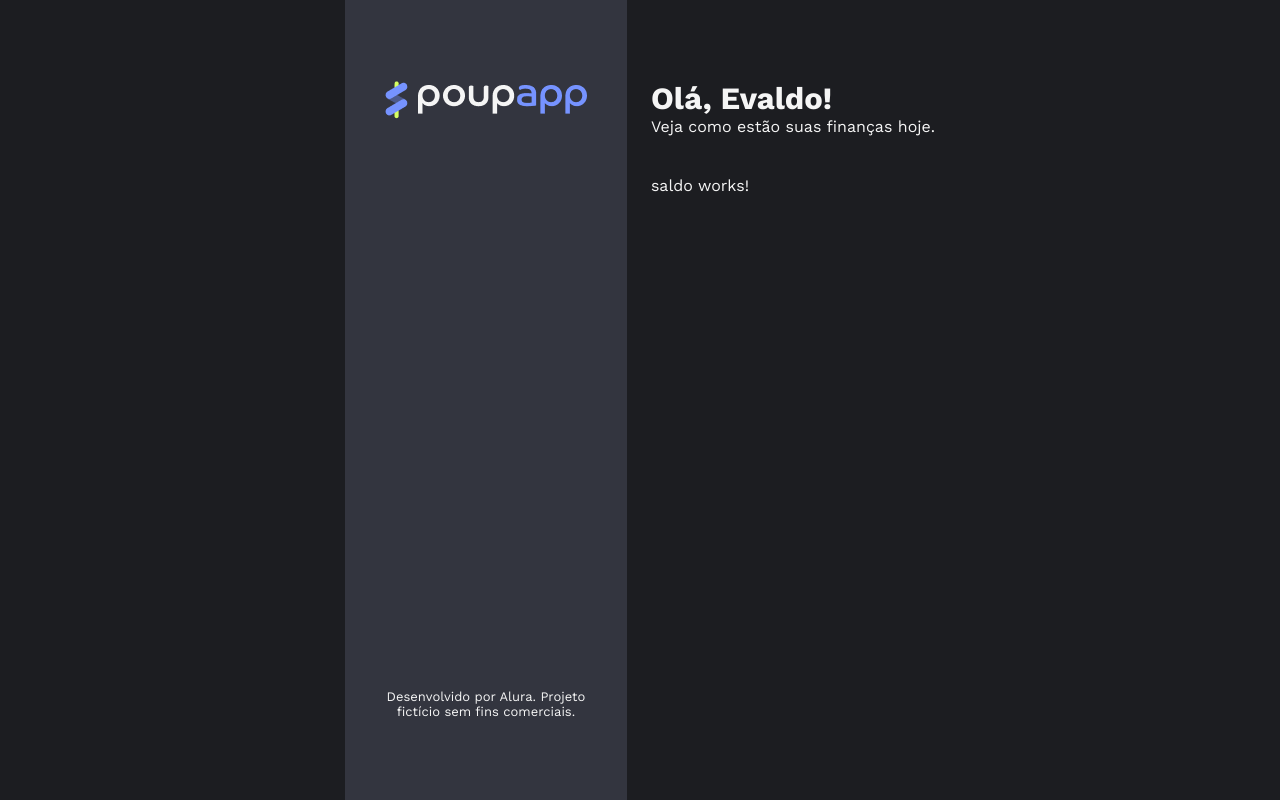
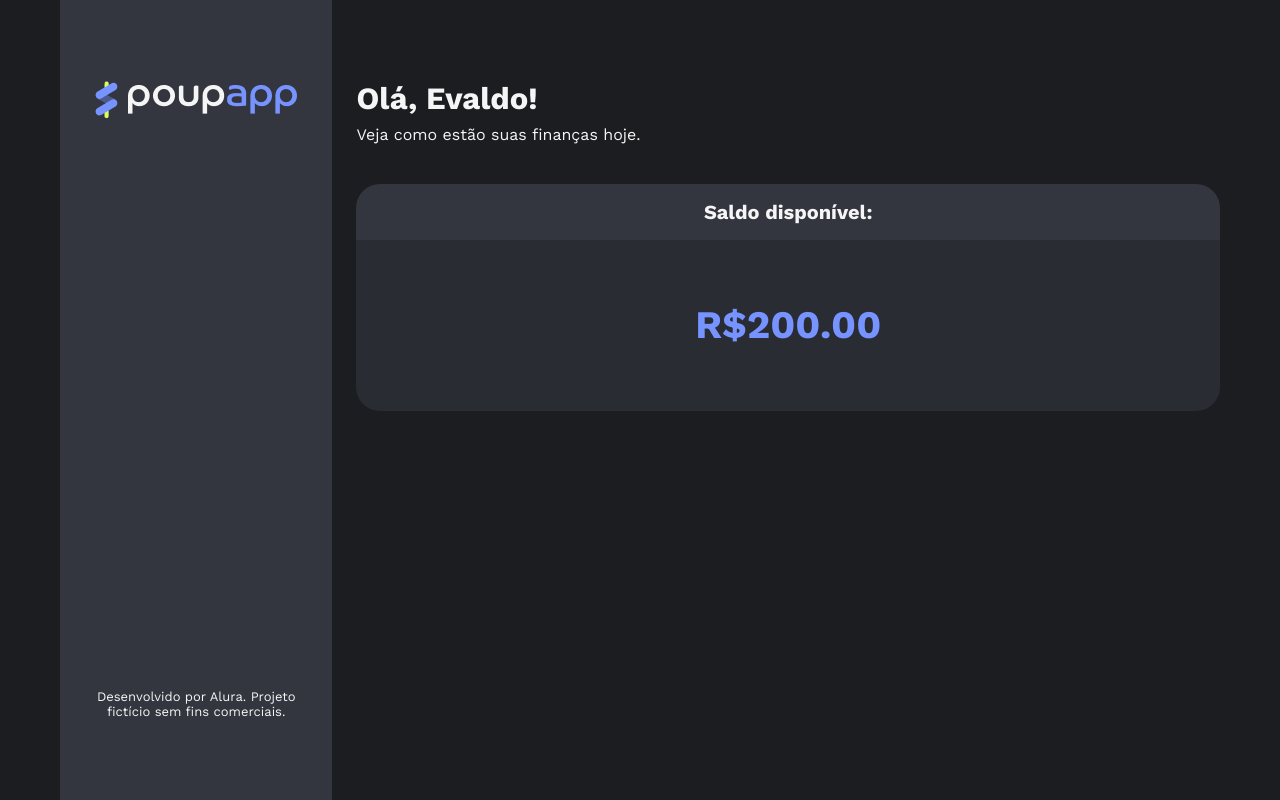
Before and after one commit to antonio-evaldo/4457-angular-19-curso-3-projeto, an Angular app: page / in a window 1280 px wide. Built offline with nearby package versions, Linux system fonts and the light colour scheme.

Commit message:
feat: desenvolve componente `Saldo` e ajusta CSS de outros

```diff
--- a/angular.json
+++ b/angular.json
@@ -115,6 +115,9 @@
             "scripts": []
           }
         }
+      },
+      "i18n": {
+        "sourceLocale": "pt"
       }
     }
   },
--- a/src/app/app.component.css
+++ b/src/app/app.component.css
@@ -1,13 +1,19 @@
 .app {
   min-height: 100vh;
+  padding: 0 3.75rem;
 
   display: flex;
   justify-content: center;
   gap: 1.5rem;
 }
 
+.barra-lateral {
+  flex-basis: 17.625rem;
+}
+
 .conteudo-principal {
   padding-top: 5rem;
+  flex-basis: 55.875rem;
 
   display: flex;
   flex-direction: column;
--- a/src/app/app.component.html
+++ b/src/app/app.component.html
@@ -1,5 +1,5 @@
 <div class="app">
-  <app-barra-lateral />
+  <app-barra-lateral class="barra-lateral" />
   <main class="conteudo-principal">
     <app-apresentacao />
     <app-saldo />
--- a/src/app/componentes/apresentacao/apresentacao.component.css
+++ b/src/app/componentes/apresentacao/apresentacao.component.css
@@ -1,3 +1,9 @@
+.apresentacao {
+  display: flex;
+  flex-direction: column;
+  gap: 0.5rem;
+}
+
 .titulo {
   font-size: 1.9375rem;
   font-style: normal;
--- a/src/app/componentes/apresentacao/apresentacao.component.html
+++ b/src/app/componentes/apresentacao/apresentacao.component.html
@@ -1,4 +1,4 @@
-<section>
+<section class="apresentacao">
   <h1 class="titulo">Olá, Evaldo!</h1>
 
   <p class="descricao">Veja como estão suas finanças hoje.</p>
--- a/src/app/componentes/barra-lateral/barra-lateral.component.css
+++ b/src/app/componentes/barra-lateral/barra-lateral.component.css
@@ -2,7 +2,6 @@
   background: var(--cabecalho-componentes);
   height: 100%;
   padding: 5rem 1.5rem;
-  width: 17.625rem;
 
   display: flex;
   flex-direction: column;
--- a/src/app/componentes/saldo/saldo.component.css
+++ b/src/app/componentes/saldo/saldo.component.css
@@ -0,0 +1,27 @@
+.titulo {
+  border-radius: 1.5rem 1.5rem 0rem 0rem;
+  background: var(--cabecalho-componentes);
+  padding: 1rem 0.5rem;
+  text-align: center;
+
+  font-size: 1.25rem;
+  font-style: normal;
+  font-weight: 700;
+  line-height: 120%;
+}
+
+.valor {
+  border-radius: 0rem 0rem 1.5rem 1.5rem;
+  background: var(--fundo-componentes);
+  padding: 3.8rem 1rem;
+  color: var(--violeta-destaque);
+
+  font-size: 2.4375rem;
+  font-style: normal;
+  font-weight: 700;
+  line-height: 125%;
+
+  display: flex;
+  justify-content: center;
+  align-items: center;
+}
--- a/src/app/componentes/saldo/saldo.component.html
+++ b/src/app/componentes/saldo/saldo.component.html
@@ -1 +1,7 @@
-<p>saldo works!</p>
+<section class="saldo">
+  <h2 class="titulo">Saldo disponível:</h2>
+
+  <span class="valor">
+    {{ 200 | currency:"BRL" }}
+  </span>
+</section>
--- a/src/app/componentes/saldo/saldo.component.ts
+++ b/src/app/componentes/saldo/saldo.component.ts
@@ -1,8 +1,9 @@
+import { CurrencyPipe } from '@angular/common';
 import { Component } from '@angular/core';
 
 @Component({
   selector: 'app-saldo',
-  imports: [],
+  imports: [CurrencyPipe],
   templateUrl: './saldo.component.html',
   styleUrl: './saldo.component.css'
 })
```
